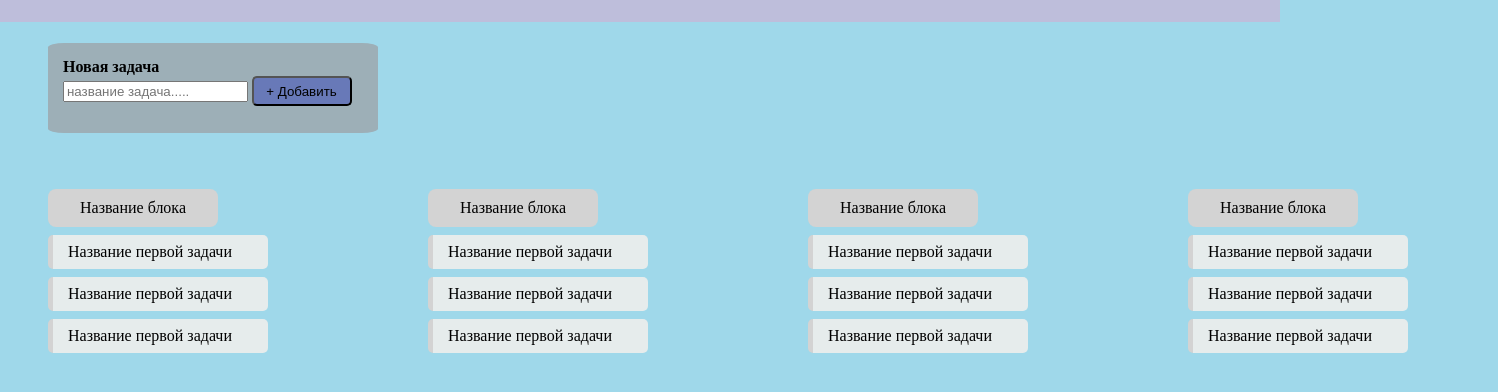
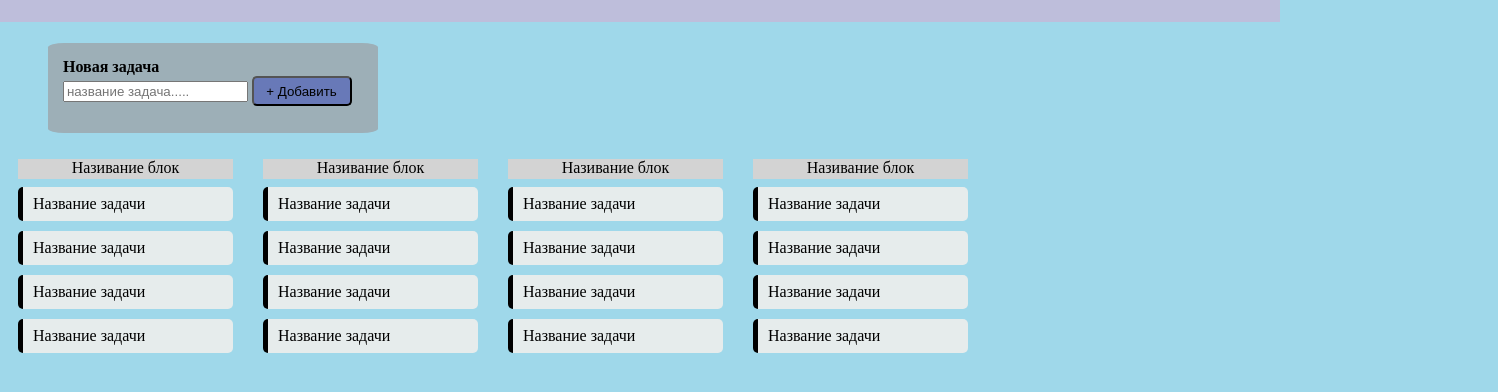
Before and after one commit to Victoriousm/to-do-list, a plain HTML site: page index.html in a window 1280 px wide. Shown: the part 38-430 px from the top of the page, 1498 px wide, since content can reach past the window. Drawn offline with Linux system fonts and the light colour scheme.

Commit message:
правильный код (лабораторная работа 2), содержащий javascript для создания макета

```diff
--- a/scr/main.js
+++ b/scr/main.js
@@ -2,17 +2,24 @@ import HeaderComponent from './view/header-component.js';
 import {render, RenderPosition} from './framework/render.js';
 import TaskAdditionComponent from './view/task-addition-component.js';
 import TaskListComponent from './view/task-list-component.js';
+import TaskComponent from './view/task-component.js';
+
+
 
 const bodyContainer = document.querySelector('.board-app');
 const formContainer = document.querySelector('.add-task');
 const taskListContainer = document.querySelector('.tasks');
+const taskContainer  = document.querySelector('.task')
 
 
 render(new HeaderComponent(), bodyContainer, RenderPosition.BEFOREBEGIN);
 render(new TaskAdditionComponent(), formContainer);
+
 // render(new TaskBoardComponent(), taskListContainer);
 var i=0
 while (i<4) {
     render(new TaskListComponent(), taskListContainer,RenderPosition.AFTERBEGIN);
     i+=1;
+
+
 }
--- a/scr/view/task-component.js
+++ b/scr/view/task-component.js
@@ -1,13 +1,13 @@
-import {createElement} from './render.js';
+import {createElement} from '../framework/render.js';
 
 
 function createTaskComponent() {
     return (
-        ``
+        `
+     <li class="tasks">Название задачи</li>
+        `
       );
 }
-
-
 export default class TaskComponent {
   getTemplate() {
     return createTaskComponent();
--- a/scr/view/task-list-component.js
+++ b/scr/view/task-list-component.js
@@ -1,14 +1,14 @@
-import {createElement} from '../framework/render.js';
-
+import {render,createElement,RenderPosition} from '../framework/render.js';
+import TaskComponent from './task-component.js';
 
 function createTaskListComponent() {
     return (
-        `<div><ul id="tasklist">
-                <div id="list_title">Название блока</div>
-                <li>Название первой задачи</li>
-                <li>Название первой задачи</li>
-                <li>Название первой задачи</li>
-          </ul></div>`
+        `
+            <ul class="tasklist">
+            Називание блок
+            </ul>
+
+          `
       );
 }
 
@@ -23,6 +23,14 @@ export default class TaskListComponent {
     if (!this.element) {
       this.element = createElement(this.getTemplate());
     }
+    var a=0;
+    console.log(`I dont'know: ${this.element.className}`);
+    while (a<4) {
+    render(new TaskComponent(),this.element ,RenderPosition.BEFOREEND);
+    a+=1;
+
+
+}
 
 
     return this.element;
--- a/styles.css
+++ b/styles.css
@@ -146,7 +146,7 @@ ul li{
     border-left-color:   gray;
 }
 
-#list_title{
+.list_title{
     padding:10px;
     border-radius: 8px;
     background-color: lightgray;
@@ -156,8 +156,12 @@ ul li{
 
 }
 
-#tasklist li{
-    border-left-color: lightgray;
+.tasklist{
+    background-color: lightgray;
+    height: 20px;
+    margin-bottom: 10px;
+    padding: 0;
+   text-align: center;
 
 }
 
@@ -165,4 +169,9 @@ ul li{
     display: flex;
     grid-template-columns: 10% 10% 10% 10%;
     gap: 30px;
+    margin-top: 10px;
+    width: 10;
+    padding-left: 10px;
+
+
 }
```
Also changed, not shown: scr/view/task-board-component.js (+1 -27 lines), scr/framework/render.js (line endings or trailing spaces).
